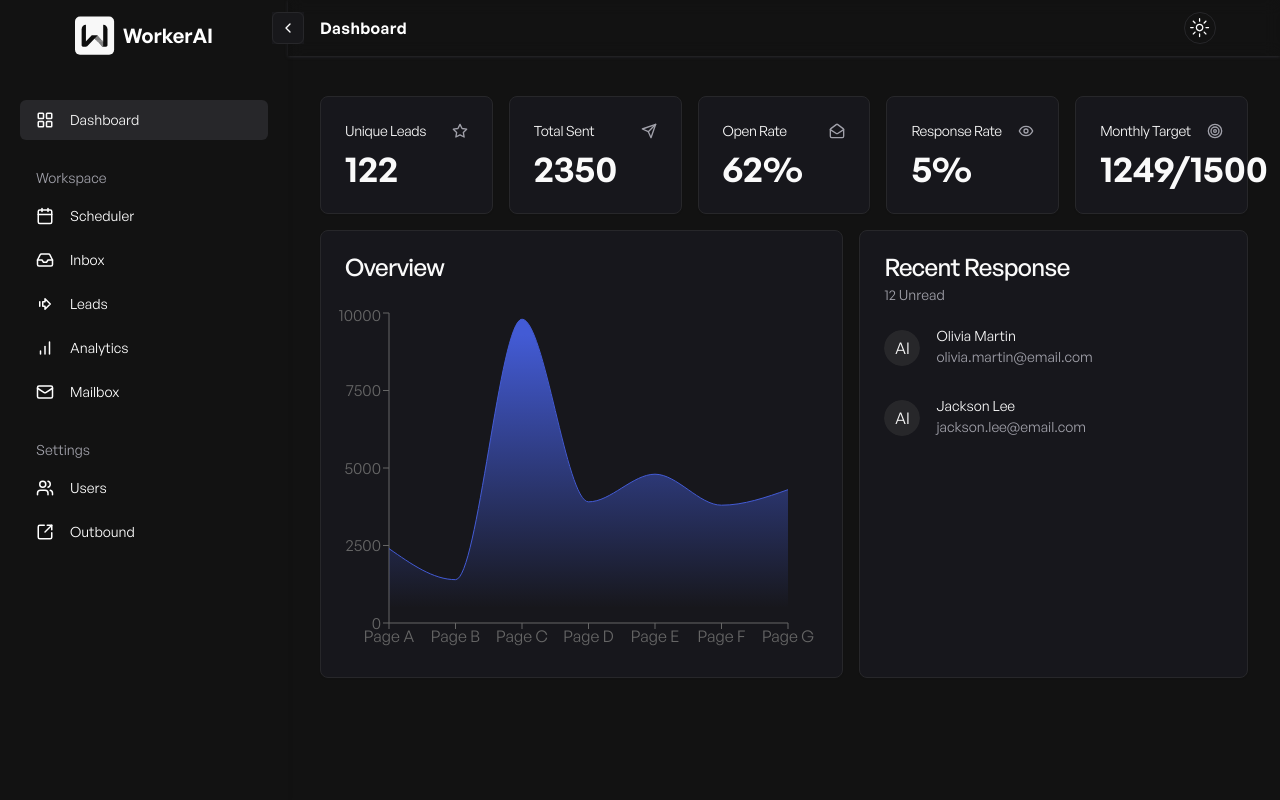
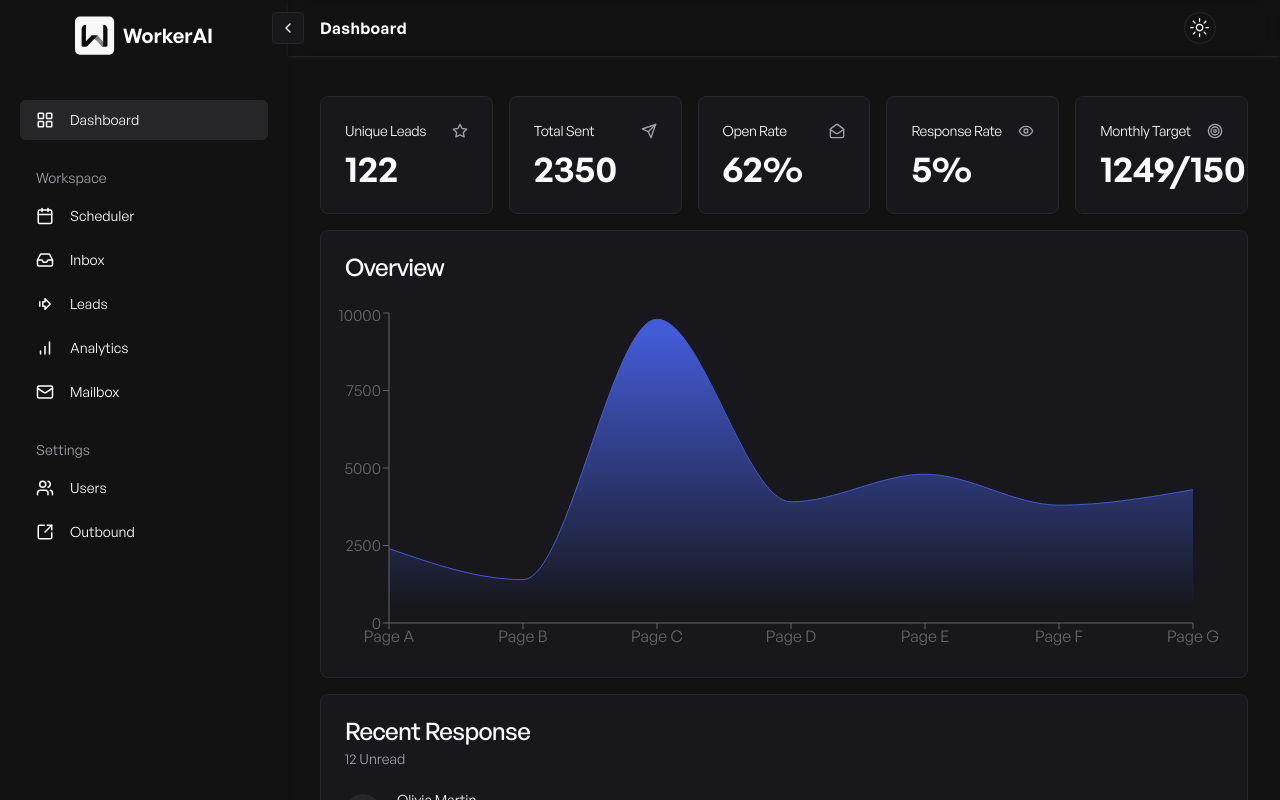
Before and after one commit to AbhirajSinha179/enterprise-workerai, a Next.js app: page /dashboard in a window 1280 px wide. Shown: the top 800 px of the page. Built offline with nearby package versions, Linux system fonts and the light colour scheme; no server answers.

Commit message:
fix: layout dashboard

```diff
--- a/app/(main)/dashboard/page.tsx
+++ b/app/(main)/dashboard/page.tsx
@@ -46,9 +46,9 @@ export default function DashboardHome() {
     <>
       <ContentLayout title="Dashboard">
         <main className="w-full space-y-4 pt-2">
-          <div className="grid gap-x-4 md:grid-cols-2 lg:grid-cols-5">
+          <div className="grid gap-x-4 md:grid-cols-3 lg:grid-cols-5">
             {stats.map((stat, index) => (
-              <Card key={index}>
+              <Card key={index} className="overflow-x-auto">
                 <CardHeader className="flex flex-row items-center justify-between space-y-0 pb-2">
                   <CardTitle className="text-sm font-medium">{stat.title}</CardTitle>
                   <stat.icon
@@ -58,13 +58,13 @@ export default function DashboardHome() {
                   />
                 </CardHeader>
                 <CardContent>
-                  <div className="text-4xl font-bold">{stat.value}</div>
+                  <div className="text-4xl font-bold  ">{stat.value}</div>
                 </CardContent>
               </Card>
             ))}
           </div>
-          <div className="grid grid-cols-1 gap-4 md:grid-cols-2 lg:grid-cols-7">
-            <Card className="col-span-4">
+          <div className="grid gap-4 md:grid-cols-1 lg:grid-cols-1">
+            <Card>
               <CardHeader>
                 <CardTitle>Overview</CardTitle>
               </CardHeader>
@@ -72,7 +72,7 @@ export default function DashboardHome() {
                 <Overview />
               </CardContent>
             </Card>
-            <Card className="col-span-4 md:col-span-3">
+            <Card className="overflow-y-auto">
               <CardHeader>
                 <CardTitle>Recent Response</CardTitle>
                 <CardDescription>12 Unread</CardDescription>
```
